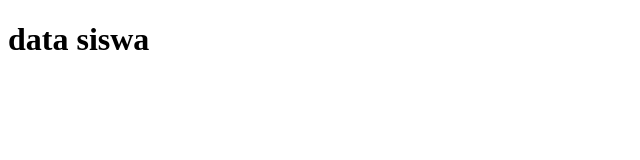
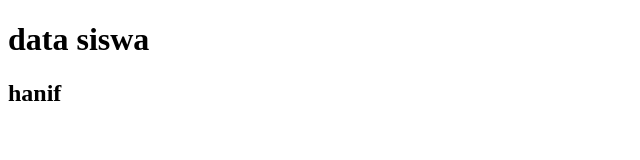
Before and after one commit to Hanif304/praktik-cloud, a plain HTML site: page index.html in a window 1280 px wide. Shown: the full height of the page, 0-640 px from the left. Drawn offline with Linux system fonts and the light colour scheme.

Commit message:
menambahkan file index.html

```diff
--- a/index.html
+++ b/index.html
@@ -8,6 +8,7 @@
 </head>
 <body>
     <h1>data siswa  </h1>
+    <h2>hanif</h2>
 
 </body>
 </html>
```
